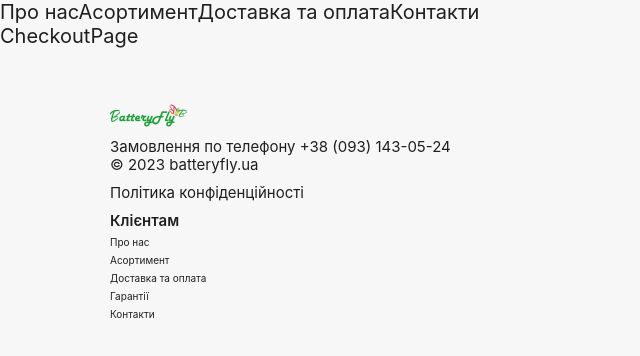
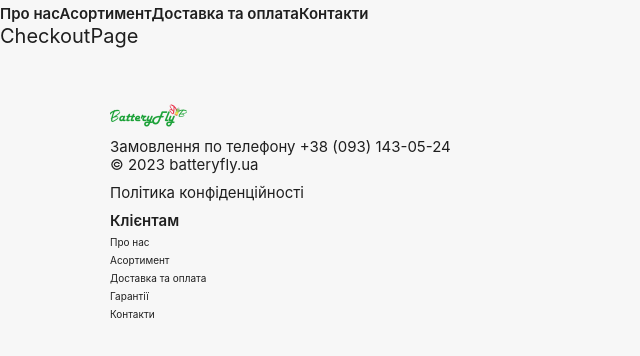
Before and after one commit to va7ul/Battery_Fly_Frontend, a React (Create React App) app: page /Battery_Fly_Frontend/checkout in a window 1280 px wide. Shown: the top 356 px of the page, without its empty margins (0-640 px from the left). Built offline with nearby package versions, Linux system fonts and the light colour scheme.

Commit message:
start styles

```diff
--- /dev/null
+++ b/src/components/Header/MobileMenu/MobileMenu.styled.js
@@ -0,0 +1,3 @@
+import styled from 'styled-components';
+
+export const Logo = styled.img``;
--- a/src/components/Header/Navigation/Navigation.styled.jsx
+++ b/src/components/Header/Navigation/Navigation.styled.jsx
@@ -2,7 +2,13 @@ import styled from 'styled-components';
 import { NavLink } from 'react-router-dom';
 
 export const StyledLink = styled(NavLink)`
+  font-size: 15px;
+
   &.active {
     color: ${props => props.theme.colors.secondary};
   }
+
+  @media screen and (min-width: 1280px) {
+    font-weight: 600;
+  }
 `;
```
